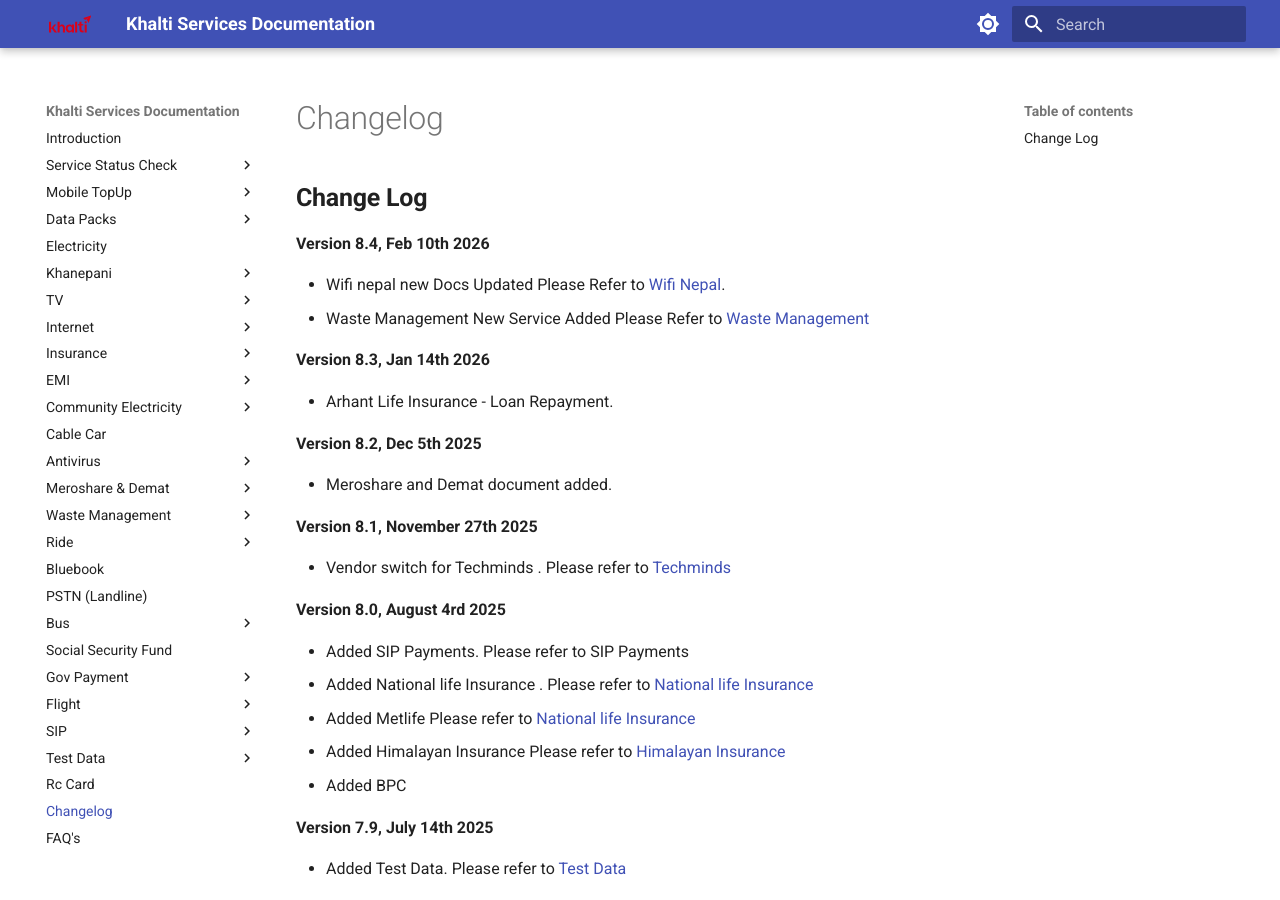
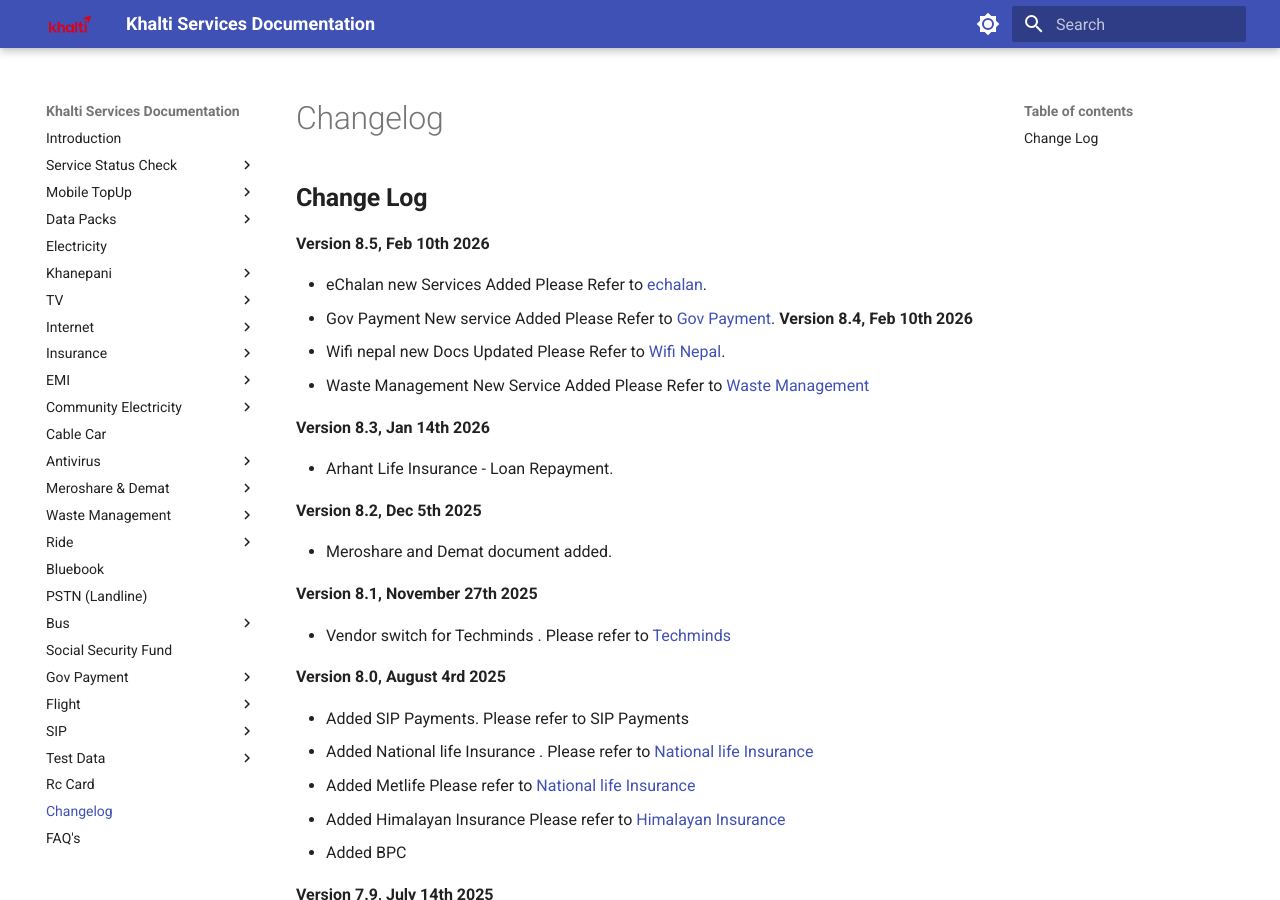
Before and after one commit to om-ghimire/serviceapi.docs.khalti.com, an MkDocs documentation site: the page built from content/Servicescodes/changelog.md, in a window 1280 px wide and 900 px high. Built offline with MkDocs 1.6.1 and Material for MkDocs 9.7.7, drawn with Linux system fonts in a browser that asks for light colours.

Commit message:
Update version to 8.5 and add eChalan service to change log

```diff
--- a/content/Servicescodes/changelog.md
+++ b/content/Servicescodes/changelog.md
@@ -1,5 +1,9 @@
 ## **Change Log**
 
+**Version 8.5, Feb 10th 2026**
+
+  * eChalan new Services Added Please Refer to [echalan](../gov-payment/echalan.md).
+  * Gov Payment New service Added Please Refer to [Gov Payment](../gov-payment/gov-payment.md).
 **Version 8.4, Feb 10th 2026**
 
   * Wifi nepal new Docs Updated Please Refer to [Wifi Nepal](../Internet/wifi-nepal.md).
```
Also changed, not shown: content/index.md (+2 -2 lines).
